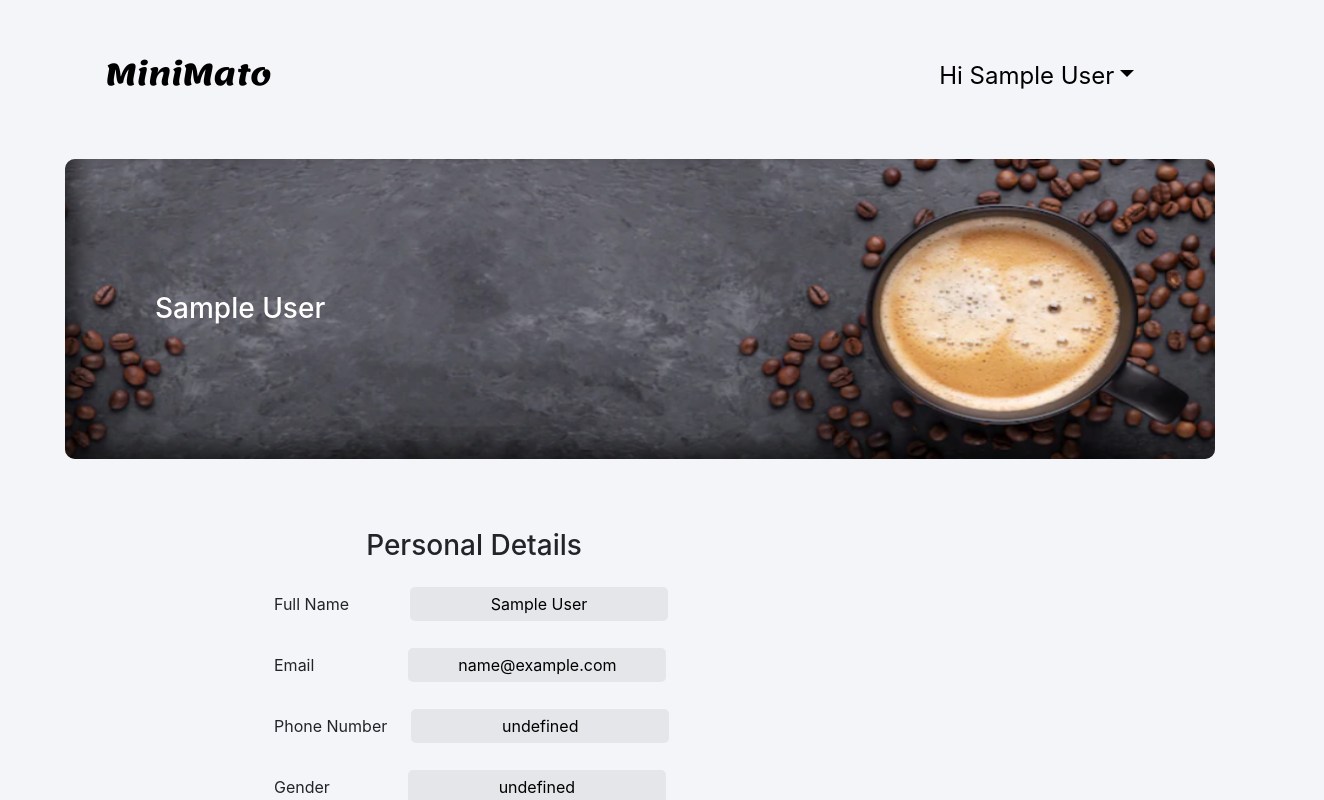
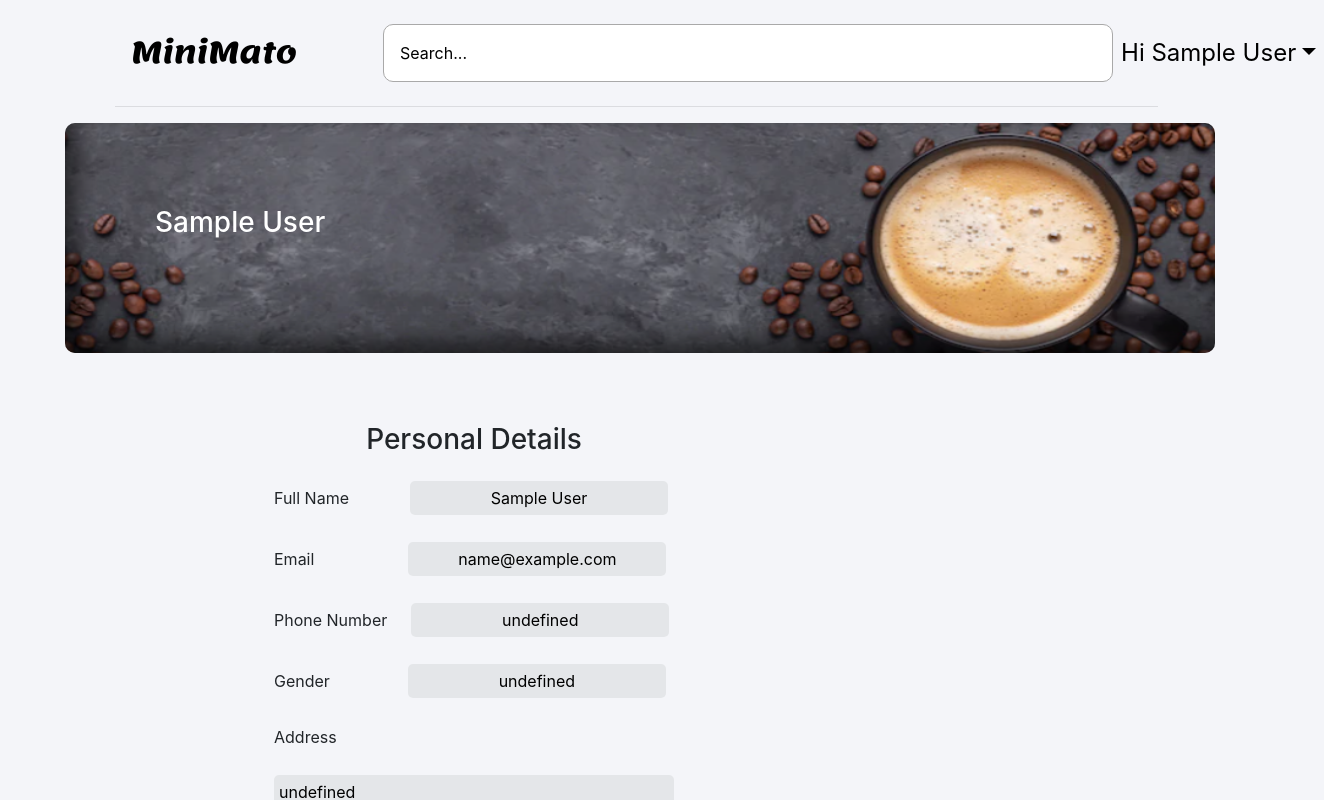
Before and after one commit to cvvishnuu/MinimatostudentUI, a React (Create React App) app: page /protected/viewprofile in a window 1280 px wide. Shown: the top 800 px of the page, 1324 px wide, since content can reach past the window. Built offline with nearby package versions, Linux system fonts and the light colour scheme; sample sign-in values are in the browser's storage.

Commit message:
edit profile working completed

```diff
--- a/src/components/Viewprofile/Header.js
+++ b/src/components/Header/Header.js
@@ -3,6 +3,7 @@ import Navbar from 'react-bootstrap/Navbar';
 import Nav from 'react-bootstrap/Nav';
 import NavDropdown from 'react-bootstrap/NavDropdown';
 import { Link } from 'react-router-dom';
+import Search from '../Search/Search';
 require('./header.css');
 
 const onLogout = () => {
@@ -16,6 +17,7 @@ const ProfileHeader = () => {
           <div className = "header-container"  >
               <Navbar expand="sm ">
                   <Navbar.Brand className = "minimato-title" style={{color: "black", fontSize: "30px"}}>MiniMato</Navbar.Brand>
+                  <Search />
                   <Navbar.Toggle aria-controls="basic-navbar-nav" />
                   <Navbar.Collapse id="basic-navbar-nav">
                     <Nav>
@@ -36,6 +38,7 @@ const ProfileHeader = () => {
                     </Nav>
                   </Navbar.Collapse>
                </Navbar>
+               <hr/>
           </div>
       );
 }
--- a/src/components/Viewprofile/header.css
+++ b/src/components/Header/header.css
@@ -9,5 +9,5 @@
 }
 
 .header-container {
-    margin: 5vh 9.5vw 6vh 7vw;
+    margin: 2vh 9.5vw 0vh 9vw;
 }
--- /dev/null
+++ b/src/components/Search/Search.css
@@ -0,0 +1,25 @@
+.hsearch-container {
+    width: 800px;
+    display: flex;
+    justify-content: center;
+}
+
+.hinput-container {
+    margin-left: 70px;
+    width: 60vw;
+    padding: 2vh;
+    border-radius: 10px;
+    border: 1px solid darkgrey;
+    background-color: rgba(white, white, white, 0.5);
+}
+
+.hinput-container:focus {
+    outline: none;
+    background-color: rgba(160, 160, 160,0.2);
+    color: black;
+}
+
+::placeholder {
+    opacity: 1;
+    color:black;
+}
--- /dev/null
+++ b/src/components/Search/Search.js
@@ -0,0 +1,12 @@
+import React from 'react';
+import './Search.css'
+
+const Search = () => {
+    return(
+        <div className = "hsearch-container">
+            <input className = "hinput-container" type = "text" placeholder = "Search..." />
+        </div>
+    )
+}
+
+export default Search;
--- a/src/components/Viewprofile/ViewProfile.css
+++ b/src/components/Viewprofile/ViewProfile.css
@@ -1,13 +1,8 @@
-
-
-
 .customModalViewProfile {
     width: 30vw;
     height: 65vh;
     border-radius: 5px;
 }
-
-
 
 .display-container {
     display:flex;
@@ -15,10 +10,8 @@
     margin-left: 200px;
 }
 
-
 .display-details-cont {
     margin-top: 5vh;
-    margin-bottom: 9vh;
     padding:30px 50px;
     border-radius: 5px;
 }
@@ -26,8 +19,7 @@
 .background-picture{
     background-image: url('./profile.png');
     background-repeat: no-repeat;
-    /* background-color:red; */
-    height: 300px;
+    height: 230px;
     background-size: 1150px 300px;
     box-shadow: inset  10px -10px 25px rgba(0,0,0,0.6);
     background-position:center ;
--- a/src/components/Viewprofile/Viewprofile.js
+++ b/src/components/Viewprofile/Viewprofile.js
@@ -1,10 +1,8 @@
 import React, { useState } from 'react';
-// import ProtectedNav from '../Protectednav/ProtectedNav';
-// import SearchBar from '../SearchBar/SearchBar';
-import ProfileHeader from './Header';
 import Button from 'react-bootstrap/Button';
 import { Modal }  from "react-responsive-modal";
 import EditProfile from '../EditProfile/EditProfile';
+import ProfileHeader from '../Header/Header';
 import FooterPagePro from '../Footer/Footer';
 import './ViewProfile.css';
 
@@ -16,8 +14,6 @@ const Viewprofile = () => {
     return (
         <div className = "viewprofile-container">
             <div >
-                {/* <ProtectedNav name = {name} />
-                <SearchBar />  */}
                 <ProfileHeader />
             </div>
             {/* background image for the user  */}
@@ -26,7 +22,7 @@ const Viewprofile = () => {
                     <h3 style = {{
                             textAlign: "start",
                             display: "flex",
-                            height: "300px",
+                            height: "200px",
                             marginLeft: "90px",
                             color: "white",
                             flexDirection: "column",
@@ -36,12 +32,8 @@ const Viewprofile = () => {
                     >
                         {`${name}`}
                     </h3>
-
                 </div>
-
             </div>
-            {/* Here the profile pic and background-image component will be loaded and users name and image will be
-                    passed as props to the component  */}
             <div className = "display-container">
                 <div className = "display-details-cont">
                     <h3>Personal Details</h3>
```
